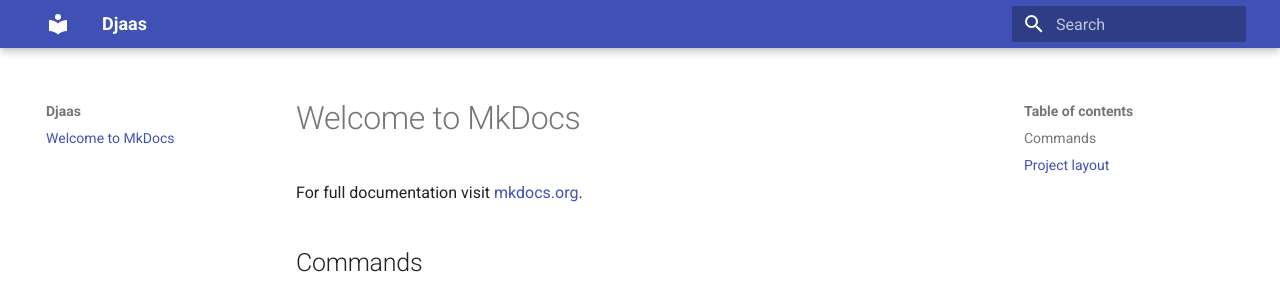
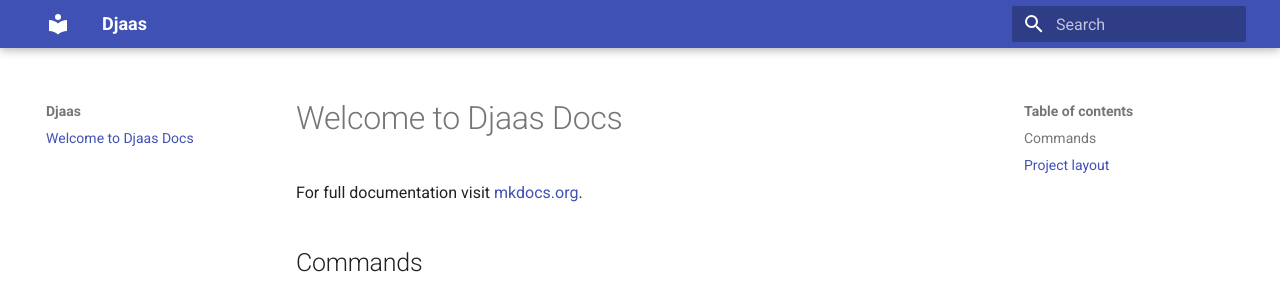
Before and after one commit to djaas-studio/mkdocs-material-base, an MkDocs documentation site: the page built from docs/index.md, in a window 1280 px wide. Shown: the top 295 px of the page. Built offline with MkDocs 1.6.1 and Material for MkDocs 9.7.7, drawn with Linux system fonts in a browser that asks for light colours.

```diff
--- a/docs/index.md
+++ b/docs/index.md
@@ -1,4 +1,4 @@
-# Welcome to MkDocs
+# Welcome to Djaas Docs
 
 For full documentation visit [mkdocs.org](https://www.mkdocs.org).
 
```
Also changed, not shown: 1 other file.
